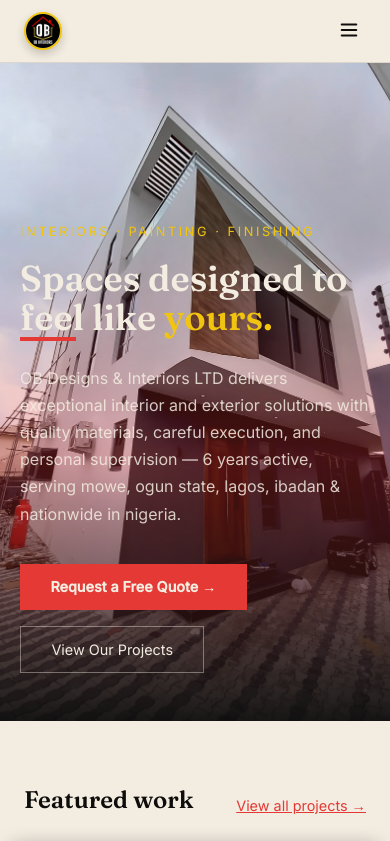
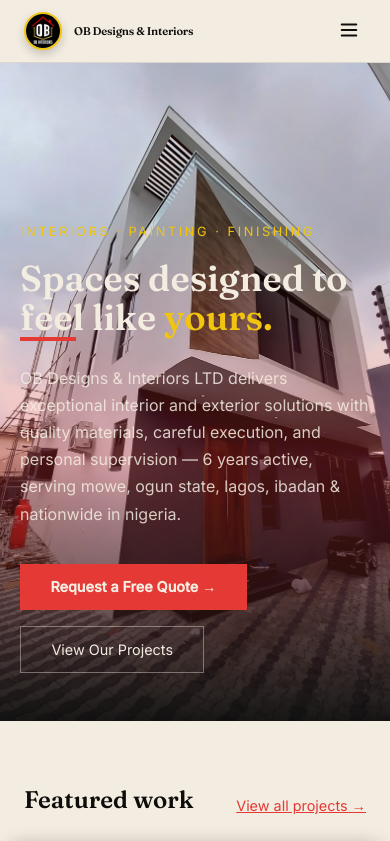
Before and after one commit to ashleybrown22343-max/obdesigns, a React (Vite) app: page / in a window 390 px wide. Shown: the top 841 px of the page. Built offline with nearby package versions, Linux system fonts and the light colour scheme.

Commit message:
Update nav.css

```diff
--- a/src/styles/nav.css
+++ b/src/styles/nav.css
@@ -47,6 +47,7 @@
   font-size: 1.05rem;
   letter-spacing: -0.02em;
   color: var(--black);
+  white-space: nowrap; /* Prevents breaking into two lines */
 }
 
 /* Desktop links */
@@ -125,10 +126,13 @@
   .navToggle {
     display: block;
   }
-  /* On mobile, hide the text next to the logo to keep the header compact */
+
+  /* FIX: Show the text on mobile, just smaller so it fits */
   .navLogoText {
-    display: none;
+    font-size: 0.8rem;
+    white-space: nowrap;
   }
+
   .navLogoImg {
     width: 42px;
     height: 42px;
@@ -142,8 +146,13 @@
 }
 
 @media (max-width: 480px) {
+  /* Make text slightly smaller on tiny phones */
+  .navLogoText {
+    font-size: 0.7rem;
+  }
+
   .navLogoImg {
     width: 38px;
     height: 38px;
   }
-  }
+   }
```
